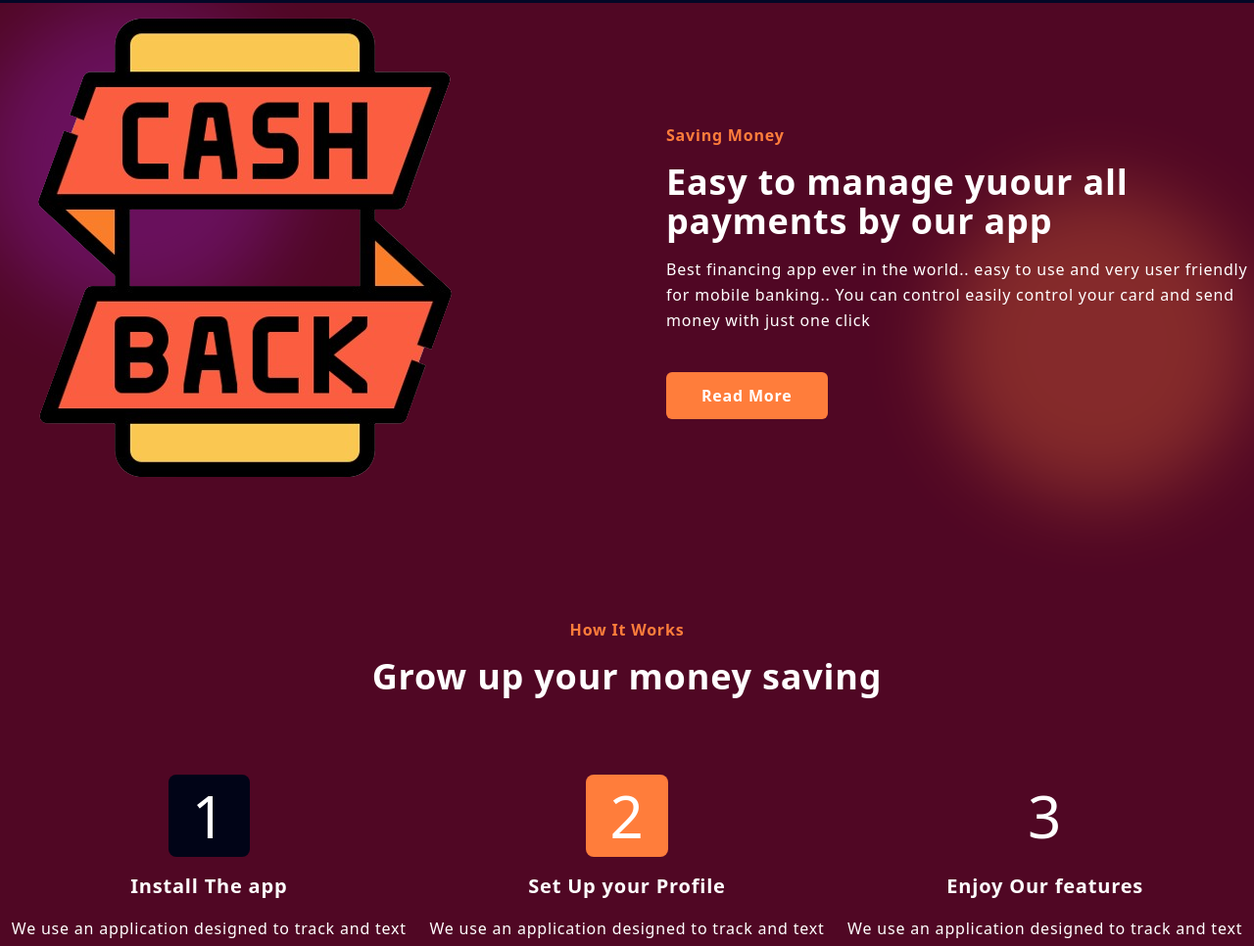
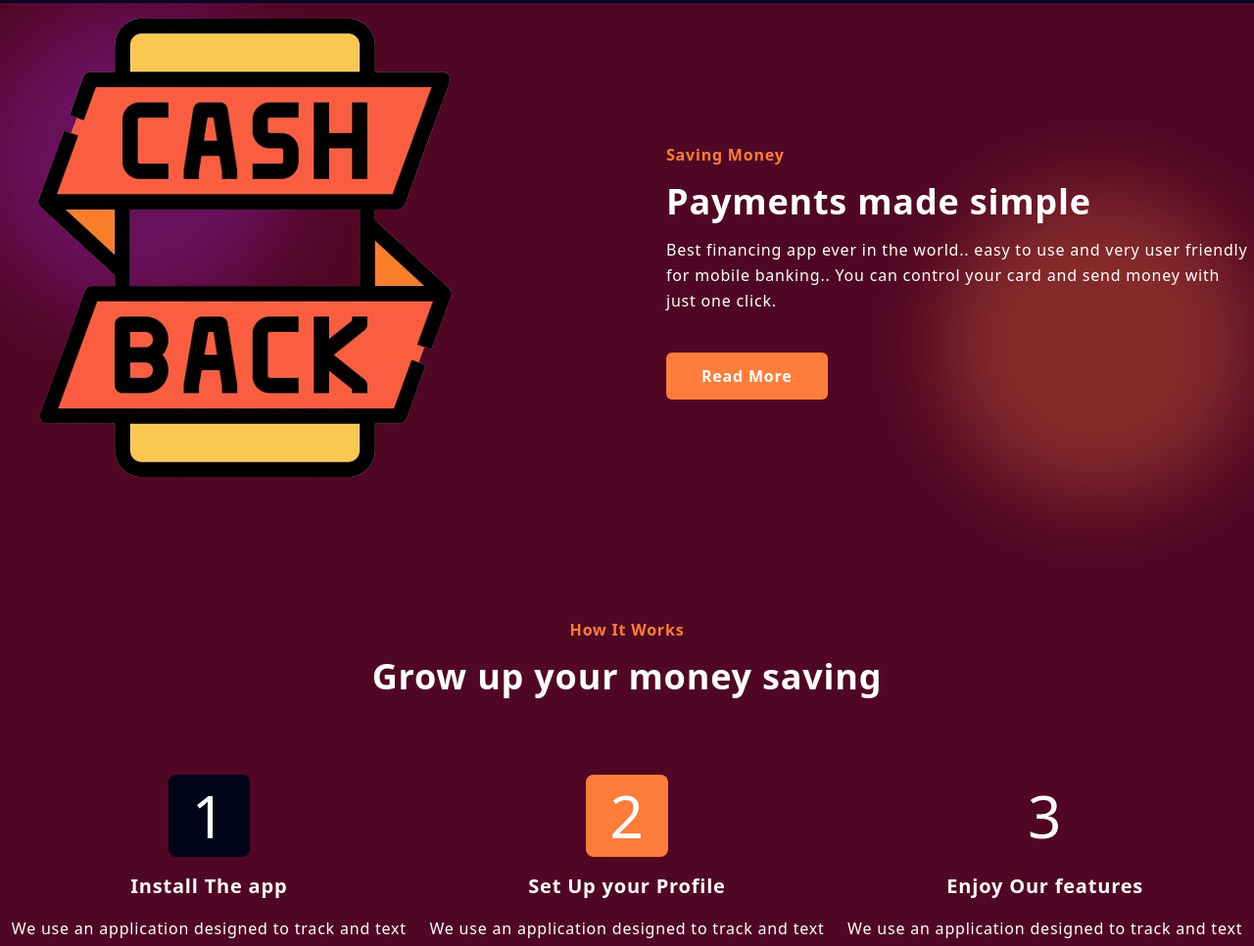
Before and after one commit to kenturkey048/FinanceWeb, a plain HTML site: page index.html in a window 1280 px wide. Shown: the part 1374-2340 px from the top of the page at 98% size. Drawn offline with Linux system fonts and the light colour scheme.

Commit message:
new changes

```diff
--- a/index.html
+++ b/index.html
@@ -122,9 +122,9 @@
                     </div>
                     <div class="text-center md:text-left md:w-1/2 md:ml-20">
                         <h4 class="font-bold text-color-secondary mb-4">Saving Money</h4>
-                        <h1 class="title">Easy to manage yuour all payments by our app</h1>
+                        <h1 class="title">Payments made simple</h1>
                         <p class="leading-relaxed mb-10">Best financing app ever in the world.. easy to use and very user friendly
-                            for mobile banking.. You can control easily control your card and send money with just one click
+                            for mobile banking.. You can control your card and send money with just one click.
                         </p>
                         <button class="btn">Read More</button>
                     </div>
```
